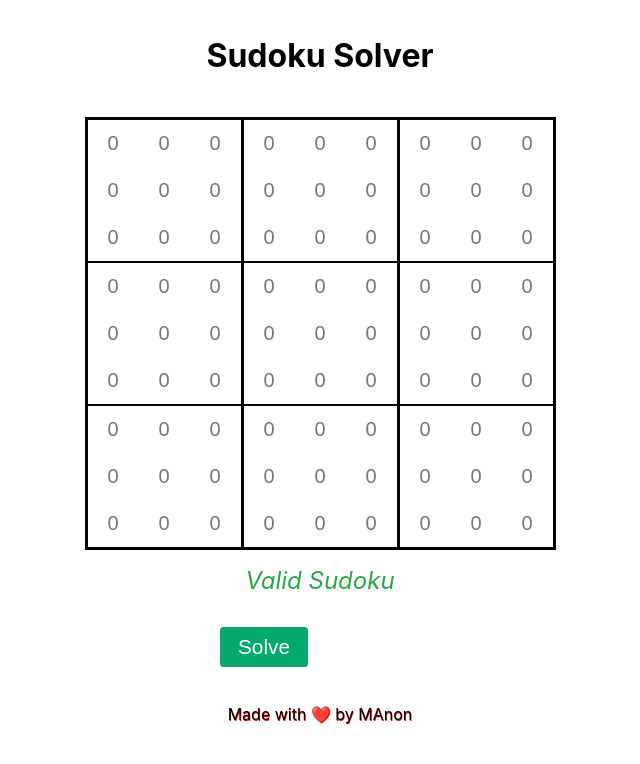
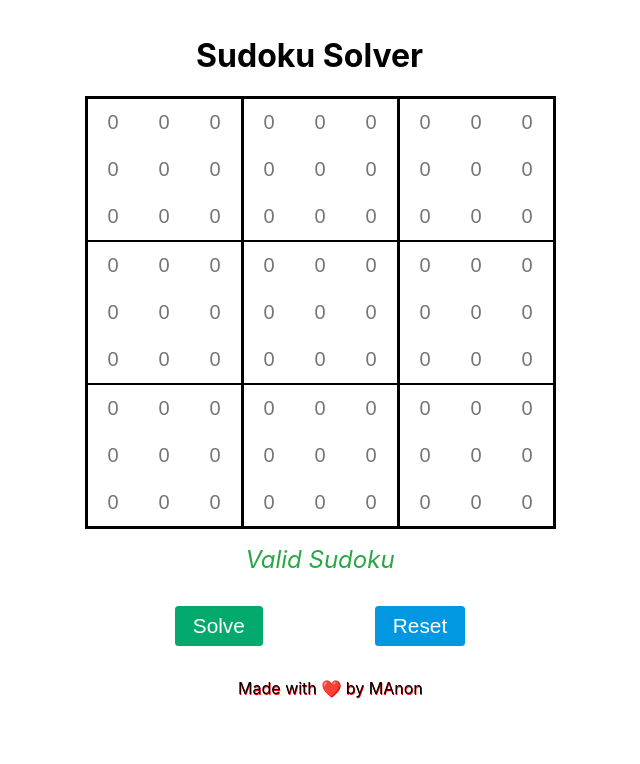
Before and after one commit to MAnonInfinity/Sudoku-Solver, a React (Create React App) app: page / in a window 1280 px wide. Shown: the top 764 px of the page, without its empty margins (320-960 px from the left). Built offline with nearby package versions, Linux system fonts and the light colour scheme.

Commit message:
add reset functionality

```diff
--- a/src/App.css
+++ b/src/App.css
@@ -2,15 +2,20 @@
   text-align: center;
 }
 
-h1 {
+a {
+  display: inline-block;
   padding-top: 0.9rem;
+  text-decoration: none;
+  color: black;
 }
 
 .matrix {
+  display: inline;
   padding: 1.3em;
 }
 
 p {
-  padding-top: 0em;
+  display: inline-block;
+  padding-top: 1em;
   text-shadow: 0.5px 0.5px 0.5px red;
 }
--- a/src/App.js
+++ b/src/App.js
@@ -5,7 +5,7 @@ import SudokuMatrix from './components/sudoku-matrix/sudoku-matrix-component';
 function App() {
   return (
     <div className="App">
-      <h1>Sudoku Solver</h1>
+      <a href='https://github.com/MAnonInfinity/Sudoku-Solver' target='blank'><h1>Sudoku Solver</h1></a>
       {/* <DarkMode className='dark-mode'/> */}
       <div className="matrix">
         <SudokuMatrix/>
--- a/src/components/sudoku-matrix/sudoku-matrix-component.jsx
+++ b/src/components/sudoku-matrix/sudoku-matrix-component.jsx
@@ -83,6 +83,23 @@ function SudokuMatrix(theme) {
         DisplayMatrix();
     }
 
+    const resetSudoku = () => {
+        const copy = Array.from({ length: 9 }, v => Array.from({ length: 9 }, v => 0));
+        setMat(copy);
+        setValid("Valid Sudoku");
+
+        // clearing all the input fields
+        document.querySelectorAll('#user-input').forEach(element => {
+            element.value = '';
+        });
+
+        // enabling the disabled 'solve' button
+        document.getElementById('solve').classList.remove('dont-solve');
+        document.getElementById('solve').disabled = false;
+
+        DisplayMatrix();
+    }
+
     return (
         <div>
             {DisplayMatrix()}
@@ -91,6 +108,7 @@ function SudokuMatrix(theme) {
             </div>
             <div className='solve-reset'>
                 <button id='solve' onClick={ solve }>Solve</button>
+                <button className='reset' onClick={ resetSudoku }>Reset</button>
             </div>
         </div>
     )
--- a/src/components/sudoku-matrix/sudoku-matrix-style.css
+++ b/src/components/sudoku-matrix/sudoku-matrix-style.css
@@ -49,6 +49,7 @@ input[type=number] {
 }
 
 #valid-not-valid {
+    display: inline-block;
     padding-top: 1rem;
     padding-bottom: 2rem;
 }
@@ -105,3 +106,18 @@ input[type=number] {
 #solve:hover:not([disabled]) {
     background-color: #3e8e41;
 }
+
+.reset {
+    display: inline-block;
+    background-color: #0198E1;
+    color: #FFFFFF;
+    border: none;
+    border-radius: 3.5px;
+    font-size: 1.3rem;
+    font-family: 'Source Sans Pro', sans-serif;
+    padding: 8px 18px;
+    text-decoration: none;
+}
+.reset:hover {
+    background-color: #4682B4;
+}
```
